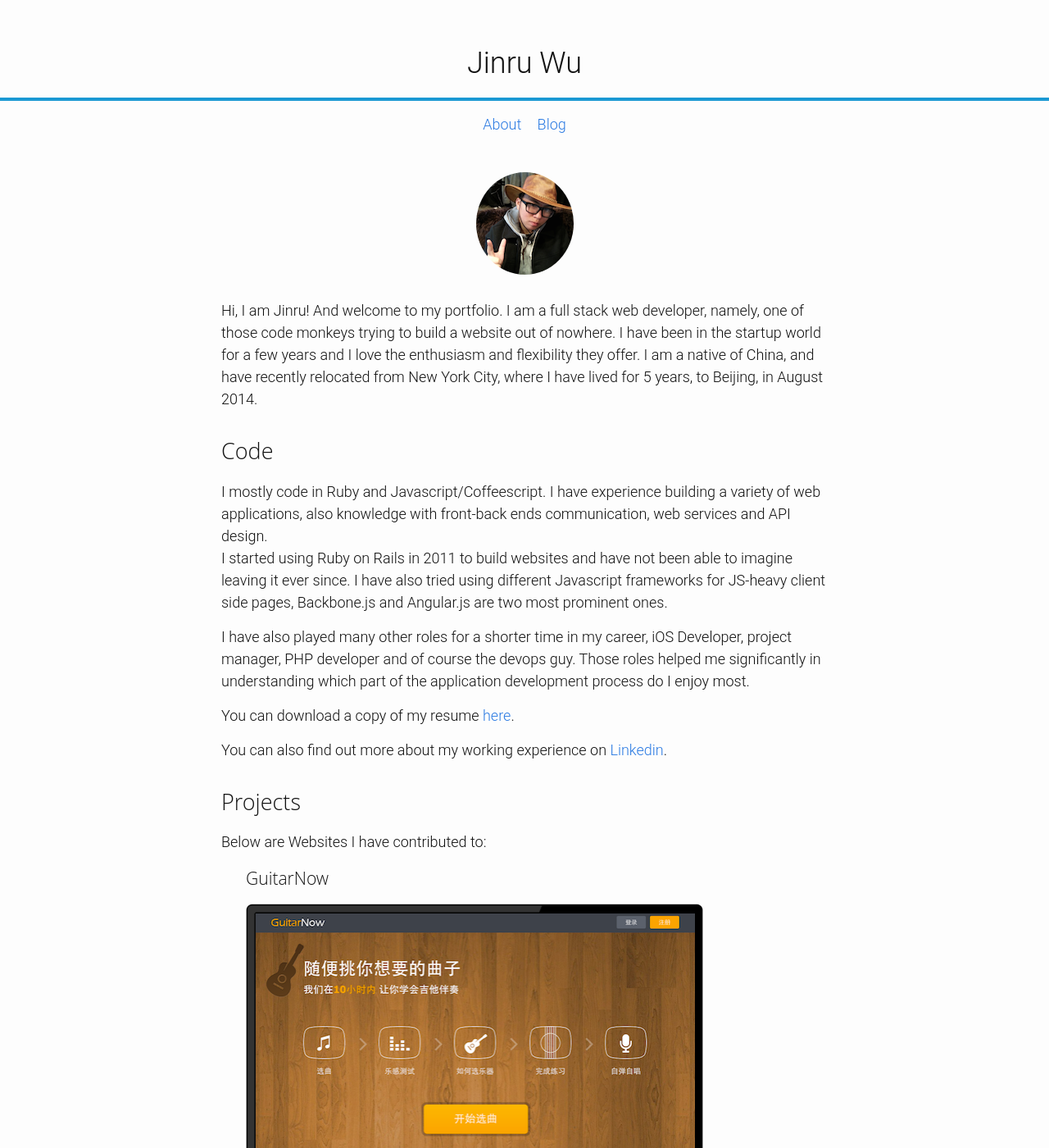
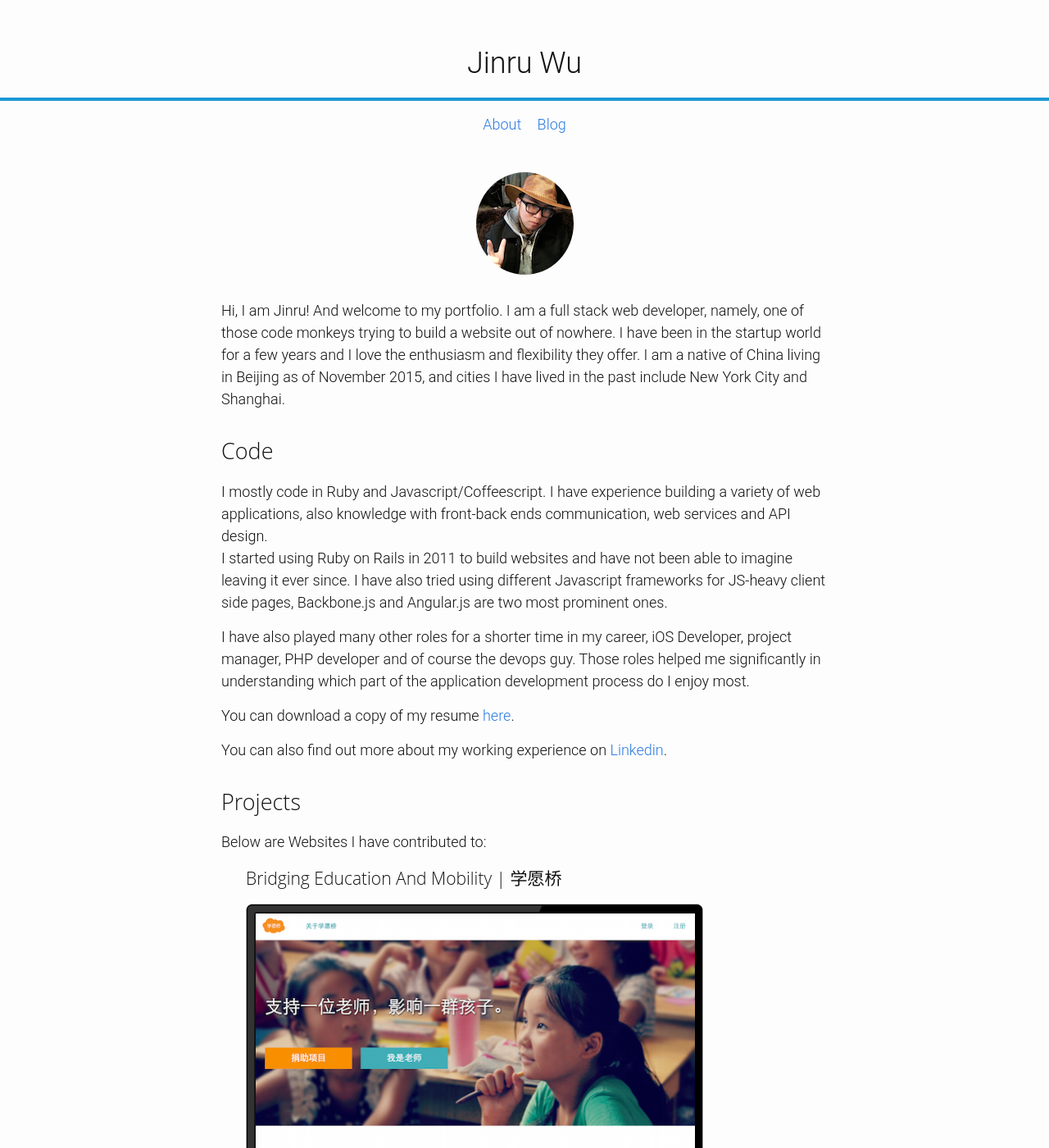
Before and after one commit to bleakwood/bleakwood.github.io, a Jekyll site: the page built from index.html, in a window 1280 px wide and 1400 px high. Shown: the whole window at 82% size. Built offline with Jekyll 4.4.1, drawn with Linux system fonts in a browser that asks for light colours; some web fonts are replaced; some of the changed text lies outside the part shown.

Commit message:
update homepage

```diff
--- a/index.html
+++ b/index.html
@@ -7,7 +7,7 @@ layout: default
         <img src="images/avatar.png">
       </div>
       <section class="intro row">
-        Hi, I am Jinru! And welcome to my portfolio. I am a full stack web developer, namely, one of those code monkeys trying to build a website out of nowhere. I have been in the startup world for a few years and I love the enthusiasm and flexibility they offer. I am a native of China, and have recently relocated from New York City, where I have lived for 5 years, to Beijing, in August 2014.
+        Hi, I am Jinru! And welcome to my portfolio. I am a full stack web developer, namely, one of those code monkeys trying to build a website out of nowhere. I have been in the startup world for a few years and I love the enthusiasm and flexibility they offer. I am a native of China living in Beijing as of November 2015, and cities I have lived in the past include New York City and Shanghai.
       </section>
       <section class="code row">
         <h1>Code</h1>
@@ -21,6 +21,15 @@ layout: default
         <h1>Projects</h1>
         <p>Below are Websites I have contributed to: </p>
         <ul>
+          <li>
+            <h3>Bridging Education And Mobility | 学愿桥</h3>
+            <a href="http://www.xueyuanqiao.org" target="_blank"><div class="mainpage-pc"><img src="images/xueyuanqiao.png"></div></a>
+            <p>BEAM (Bridging Education And Mobility) is a non-profit educational organization focused on increasing teachers' access to classroom funding and project ideas in rural areas of China via technical solutions.</p>
+
+            <p><b>I am responsible for:</b></p>
+            <p>Building a web application as a solution in exploring a sustainable model in increasing teachers’ access to classroom
+            funding and project ideas.</p>
+          </li>
           <li>
             <h3>GuitarNow</h3>
             <a href="http://www.guitarnow.cn" target="_blank"><div class="mainpage-pc"><img src="images/guitarnow.png"></div></a>
--- a/input_demo.html
+++ /dev/null
@@ -1 +0,0 @@
-<input type="file" name="file" accept="image/*" capture="camera">
```
Also changed, not shown: images/xueyuanqiao.png (added), images/zhaolian_office.jpg (deleted).
